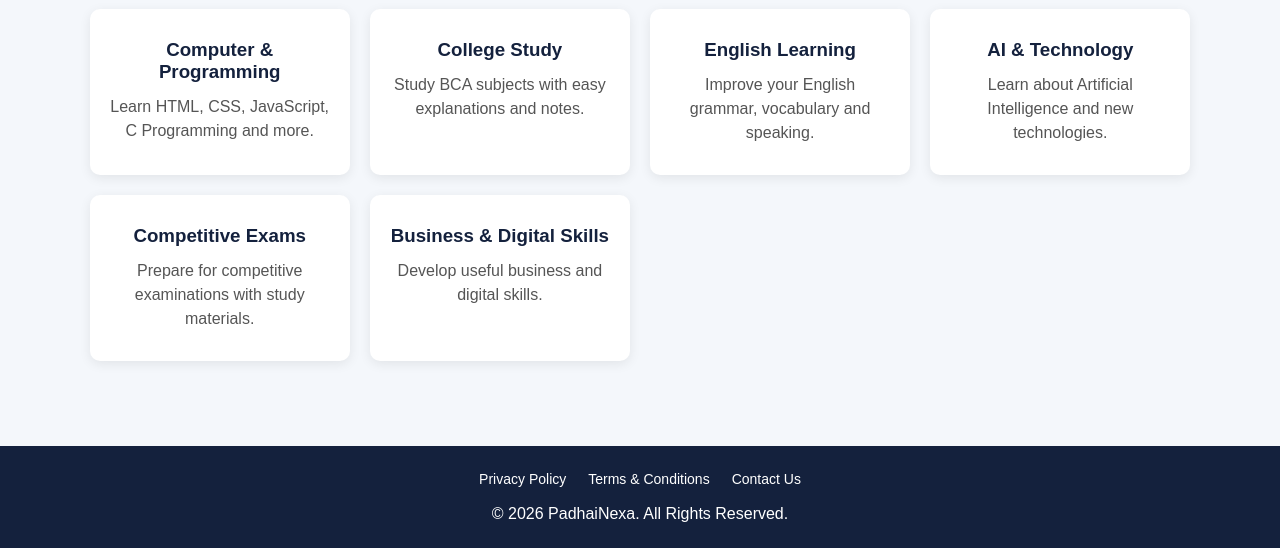
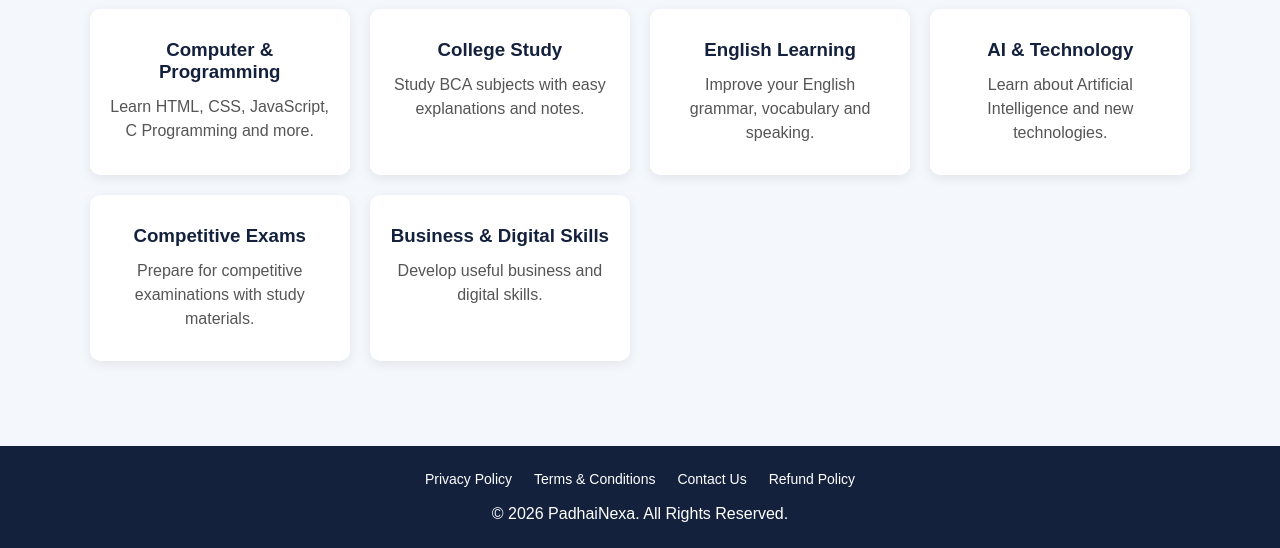
Before and after one commit to anshucodewithasus/PadhaiNexa, a plain HTML site: page frontend/index.html in a window 1280 px wide. Shown: the part 535-1083 px from the top of the page. Drawn offline with Linux system fonts and the light colour scheme; no server answers.

Commit message:
Add Refund Policy link to footer

```diff
--- a/frontend/index.html
+++ b/frontend/index.html
@@ -246,6 +246,7 @@
             <a href="privacy-policy.html">Privacy Policy</a>
             <a href="terms.html">Terms & Conditions</a>
             <a href="contact.html">Contact Us</a>
+            <a href="refund-policy.html">Refund Policy</a>
         </div>
 
         <p>© 2026 PadhaiNexa. All Rights Reserved.</p>
```
